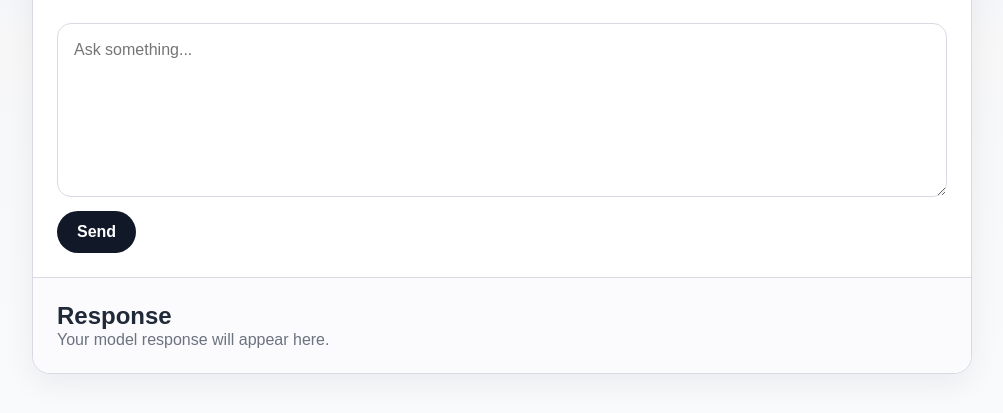
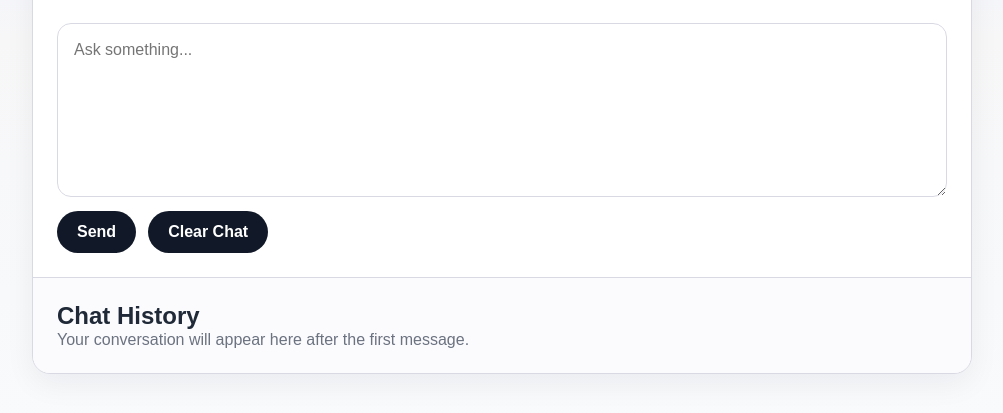
Before and after one commit to rmiravalles/ollama-local-chat, a Flask app: template templates/index.html in a window 1280 px wide. Shown: the part 144-557 px from the top of the page, without its empty margins (138-1141 px from the left). Run offline with Flask 3, Linux system fonts and the light colour scheme; the template is opened without the code that fills it, so the values that code supplies are empty; parts of the project's set-up code (start-up, migrations or seed data) failed here and were passed over; some libraries are stand-ins or nearby versions.

Commit message:
Add chat history management and clear chat functionality to the Flask app

```diff
--- a/app.py
+++ b/app.py
@@ -1,10 +1,11 @@
 import os
 
-from flask import Flask, render_template, request
+from flask import Flask, render_template, request, session
 from openai import OpenAI
 from dotenv import load_dotenv
 
 app = Flask(__name__)
+app.secret_key = os.getenv("FLASK_SECRET_KEY", "dev-secret-key")
 
 
 load_dotenv()
@@ -38,11 +39,34 @@ def validate_ollama_configuration() -> None:
             f"Model '{OLLAMA_MODEL_NAME}' is not available from Ollama at {OLLAMA_BASE_URL}."
         )
 
+
+def get_chat_history() -> list[dict[str, str]]:
+    history = session.get("chat_history", [])
+    if not isinstance(history, list):
+        return []
+    return [message for message in history if isinstance(message, dict)]
+
+
+def set_chat_history(history: list[dict[str, str]]) -> None:
+    session["chat_history"] = history
+
 @app.route("/", methods=["GET", "POST"])
 def index():
-    response_text = ""
     error_text = ""
     user_message = ""
+    chat_history = get_chat_history()
+
+    if request.method == "POST" and request.form.get("action") == "clear":
+        session.pop("chat_history", None)
+        chat_history = []
+        return render_template(
+            "index.html",
+            error="",
+            prompt="",
+            model_name=OLLAMA_MODEL_NAME,
+            base_url=OLLAMA_BASE_URL,
+            chat_history=chat_history,
+        )
 
     if request.method == "POST":
         user_message = request.form.get("message", "").strip()
@@ -51,16 +75,16 @@ def index():
             error_text = "Please enter a message before sending."
         else:
             try:
+                chat_history = chat_history + [{"role": "user", "content": user_message}]
                 response = client.chat.completions.create(
                     model=OLLAMA_MODEL_NAME,
-                    messages=[
-                        {
-                            "role": "user",
-                            "content": user_message,
-                        }
-                    ],
+                    messages=chat_history,
                 )
                 response_text = response.choices[0].message.content or ""
+                chat_history = chat_history + [
+                    {"role": "assistant", "content": response_text}
+                ]
+                set_chat_history(chat_history)
             except Exception:
                 app.logger.exception("Failed to generate an Ollama response")
                 error_text = (
@@ -70,11 +94,11 @@ def index():
 
     return render_template(
         "index.html",
-        response=response_text,
         error=error_text,
         prompt=user_message,
         model_name=OLLAMA_MODEL_NAME,
         base_url=OLLAMA_BASE_URL,
+        chat_history=chat_history,
     )
 
 if __name__ == "__main__":
--- a/templates/index.html
+++ b/templates/index.html
@@ -72,6 +72,12 @@
             gap: 14px;
         }
 
+        .form-actions {
+            display: flex;
+            gap: 12px;
+            flex-wrap: wrap;
+        }
+
         textarea {
             width: 100%;
             min-height: 160px;
@@ -85,7 +91,6 @@
         }
 
         button {
-            justify-self: start;
             border: 0;
             border-radius: 999px;
             padding: 12px 20px;
@@ -151,17 +194,32 @@
                     placeholder="Ask something..."
                 >{{ prompt }}</textarea>
 
-                <button type="submit">Send</button>
+                <div class="form-actions">
+                    <button type="submit">Send</button>
+                    <button type="submit" name="action" value="clear">Clear Chat</button>
+                </div>
             </form>
 
             <section class="response-shell">
-                <h2>Response</h2>
+                <h2>Chat History</h2>
 
-                {% if response %}
-                    <article id="response-output" class="response-body"></article>
-                    <script id="response-data" type="application/json">{{ response | tojson }}</script>
+                {% if chat_history %}
+                    <div class="chat-log">
+                        {% for message in chat_history %}
+                            <article class="turn">
+                                <p class="turn-label">{{ message.role }}</p>
+
+                                {% if message.role == 'assistant' %}
+                                    <div class="turn-content markdown-output"></div>
+                                    <script type="application/json" class="markdown-source">{{ message.content | tojson }}</script>
+                                {% else %}
+                                    <div class="turn-content">{{ message.content }}</div>
+                                {% endif %}
+                            </article>
+                        {% endfor %}
+                    </div>
                 {% else %}
-                    <p class="response-empty">Your model response will appear here.</p>
+                    <p class="response-empty">Your conversation will appear here after the first message.</p>
                 {% endif %}
             </section>
         </section>
@@ -171,22 +229,25 @@
     <script src="https://cdn.jsdelivr.net/npm/dompurify@3.1.6/dist/purify.min.js"></script>
     <script src="https://cdn.jsdelivr.net/npm/highlight.js@11.11.1/lib/highlight.min.js"></script>
     <script>
-        const responseData = document.getElementById('response-data');
-        const responseOutput = document.getElementById('response-output');
+        document.querySelectorAll('.markdown-source').forEach((source) => {
+            const target = source.previousElementSibling;
 
-        if (responseData && responseOutput) {
-            const markdown = JSON.parse(responseData.textContent);
+            if (!target) {
+                return;
+            }
+
+            const markdown = JSON.parse(source.textContent);
             const renderedHtml = marked.parse(markdown, {
                 breaks: true,
                 gfm: true,
             });
 
-            responseOutput.innerHTML = DOMPurify.sanitize(renderedHtml);
+            target.innerHTML = DOMPurify.sanitize(renderedHtml);
 
-            responseOutput.querySelectorAll('pre code').forEach((block) => {
+            target.querySelectorAll('pre code').forEach((block) => {
                 hljs.highlightElement(block);
             });
-        }
+        });
     </script>
 
 </body>
```
Also changed, not shown: other parts of templates/index.html (+38 -0 lines).
